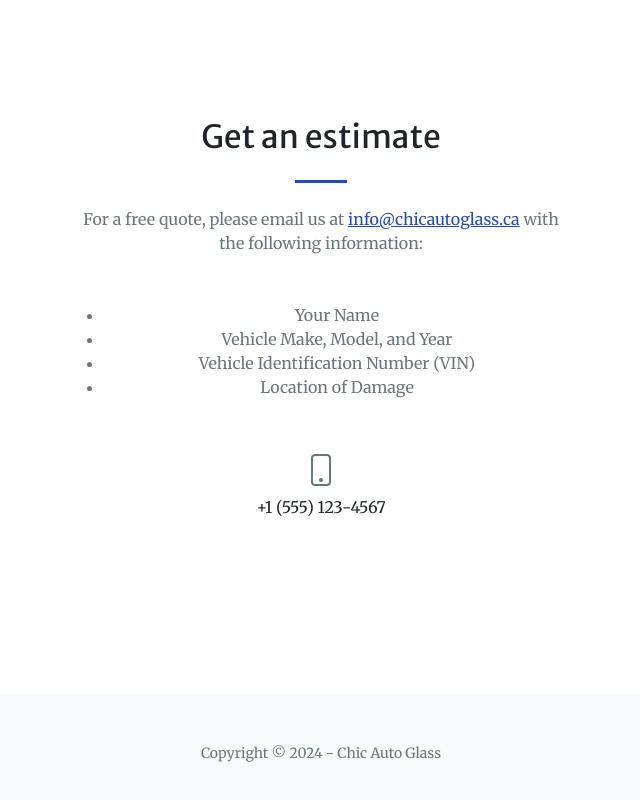
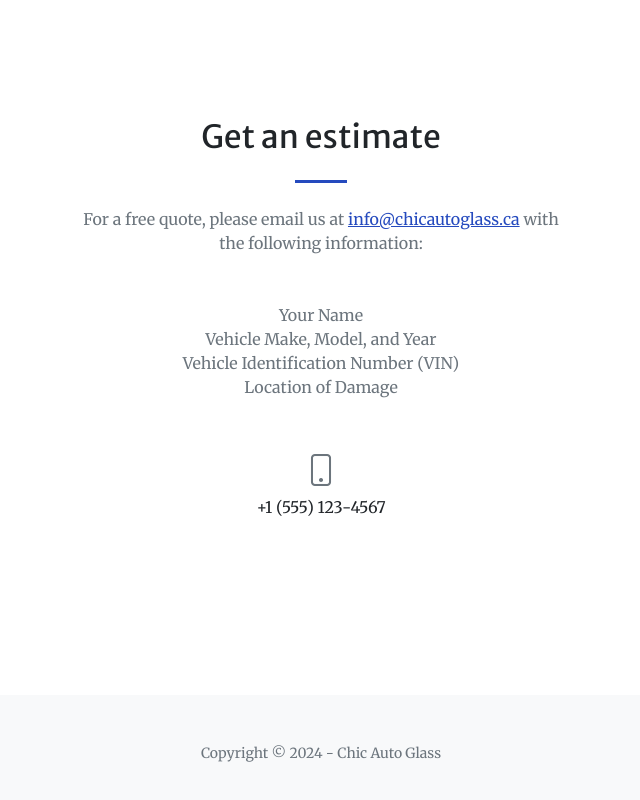
Before and after one commit to eggsbrah/test-website, a plain HTML site: page index.html in a window 1280 px wide. Shown: the part 3009-3809 px from the top of the page, without its empty margins (319-959 px from the left). Drawn offline with nearby package versions, Linux system fonts and the light colour scheme; some packages are replaced by stand-ins of ours; a script that the page names is missing.

Commit message:
Update index.html

```diff
--- a/index.html
+++ b/index.html
@@ -164,7 +164,7 @@ Chic Auto Glass provides top-notch automotive glass services with elegance, back
                     <a href="mailto:info@chicautoglass.ca">info@chicautoglass.ca</a>
                     with the following information:
                 </p>
-                <ul class="text-muted mb-5">
+                <ul class="text-muted mb-5" style="list-style: none; padding: 0;">
                     <li>Your Name</li>
                     <li>Vehicle Make, Model, and Year</li>
                     <li>Vehicle Identification Number (VIN)</li>
```
